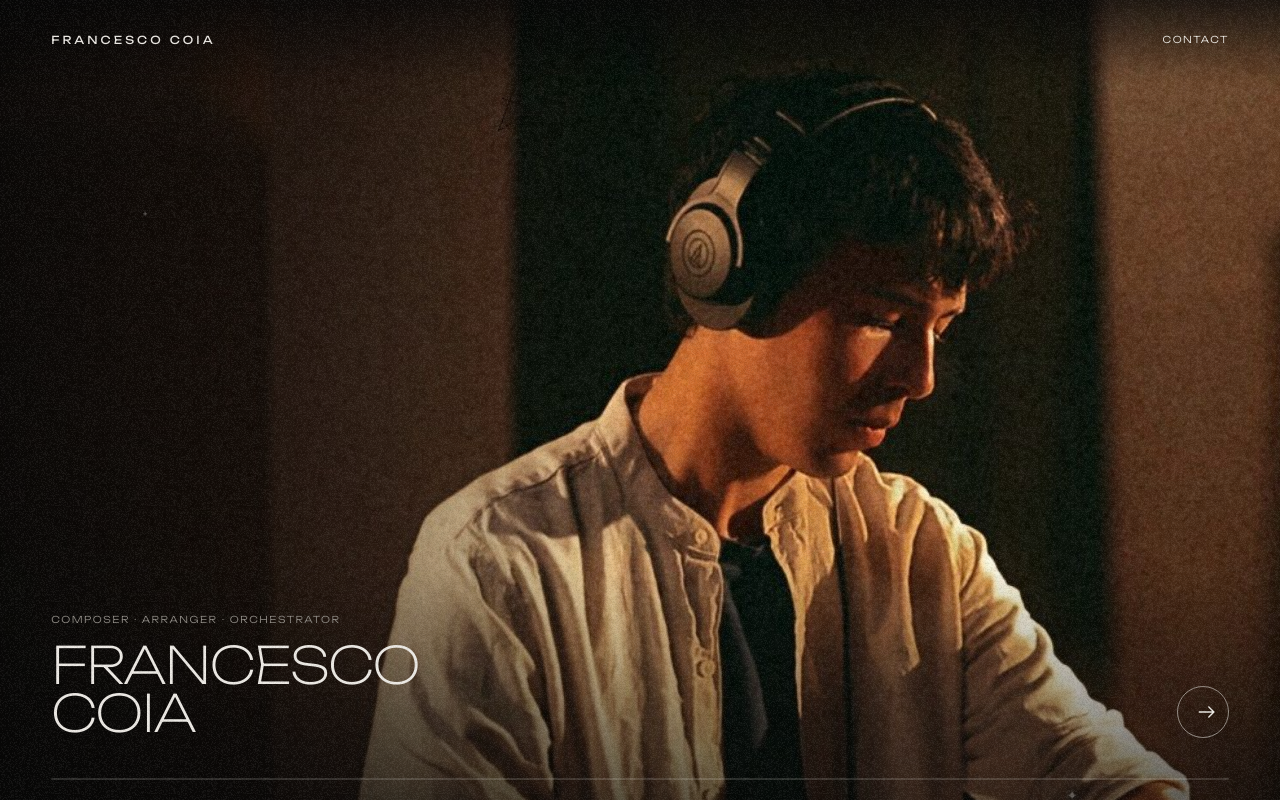
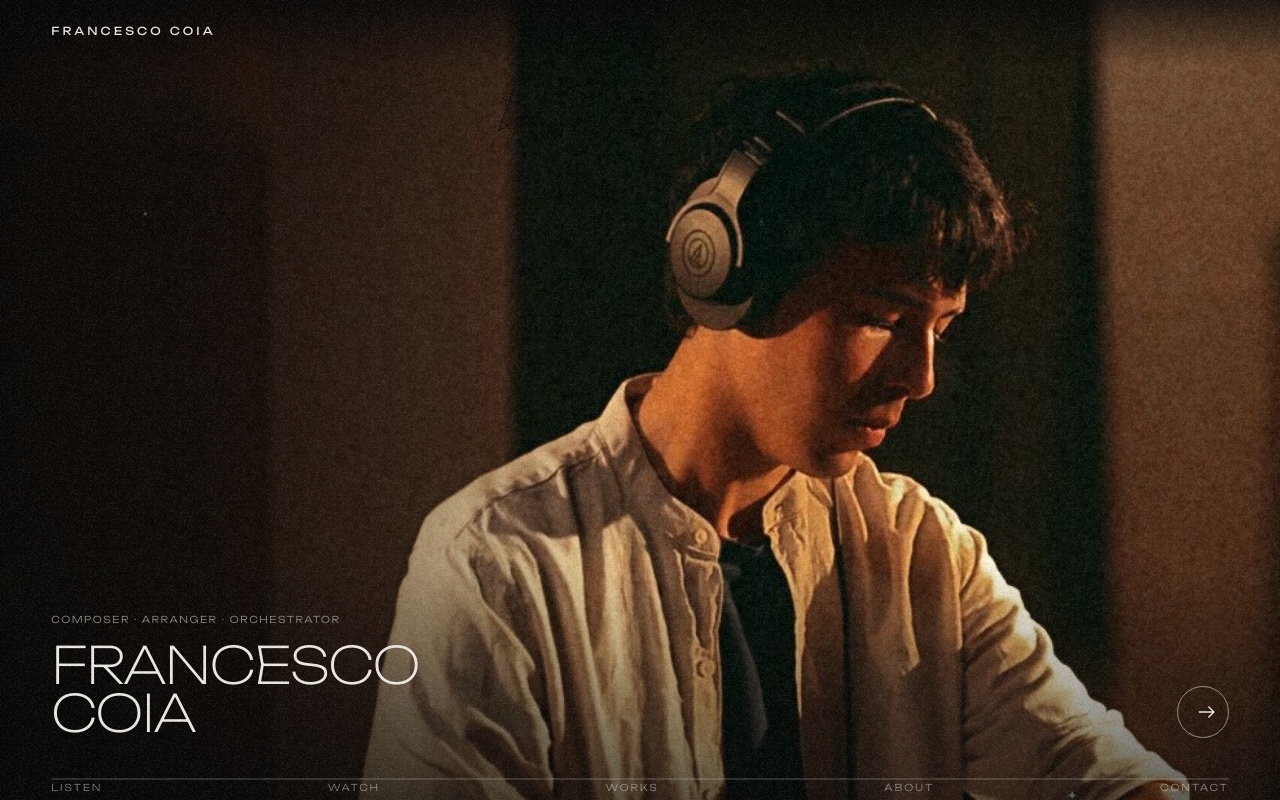
Before and after one commit to francescocoia365-sys/francescocoiamusic, a plain HTML site: page ig/index.html in a window 1280 px wide. Drawn offline with Linux system fonts and the light colour scheme.

Commit message:
Add a quiet section index under the progress line
Co-Authored-By: Claude Fable 5.2 <noreply@anthropic.com>
Claude-Session: https://claude.ai/code/session_016ejhHHtzx1tuJYn1oTBXUo

```diff
--- a/ig/index.html
+++ b/ig/index.html
@@ -68,6 +68,12 @@ body::after{content:"";position:fixed;inset:0;pointer-events:none;z-index:50;opa
 .np span{overflow:hidden;text-overflow:ellipsis;white-space:nowrap}
 .np svg{flex:none;width:9px;height:9px}
 
+/* the index: section names under the line */
+.secs{position:fixed;z-index:11;left:var(--padX);right:var(--padX);bottom:calc(max(8px,calc(env(safe-area-inset-bottom) - 2px)) - 5px);display:flex;justify-content:space-between;pointer-events:none}
+.secs button{pointer-events:auto;background:none;border:0;margin:0;padding:6px 0 5px;cursor:pointer;font:300 8.5px/9px var(--disp);letter-spacing:.2em;text-transform:uppercase;color:var(--ink);opacity:.42;transition:opacity .35s}
+.secs button:hover{opacity:.8}.secs button.on{opacity:1}
+@media (min-width:761px){.secs button{font-size:9.5px;opacity:.5}}
+.go{display:none!important}
 /* the one indicator: a white line that fills */
 .prog{position:fixed;z-index:10;left:var(--padX);right:var(--padX);bottom:max(8px,calc(env(safe-area-inset-bottom) - 2px));height:26px;cursor:pointer;touch-action:none}
 .prog::before,.prog i{content:"";position:absolute;left:0;right:0;top:12px;height:1.5px;border-radius:2px}
@@ -403,6 +409,7 @@ input:focus,textarea:focus{border-color:#4a4744}
 </main>
 
 <div class="prog" id="progbar" aria-hidden="true"><i id="prog"></i></div>
+<nav class="secs" id="secs" aria-label="Sections"><button type="button" data-s="listen">Listen</button><button type="button" data-s="watch">Watch</button><button type="button" data-s="works">Works</button><button type="button" data-s="about">About</button><button type="button" data-s="contact">Contact</button></nav>
 <div class="lb" id="lb" role="dialog" aria-modal="true" aria-label="Video"><button type="button" id="lb-x">Close</button><div class="fr" id="lb-fr"></div></div>
 <div class="cur" id="cur" aria-hidden="true">Drag</div>
 <audio id="au" preload="none"></audio>
@@ -458,8 +465,10 @@ document.getElementById('lb-x').addEventListener('click',closeLb);lb.addEventLis
 // ---------- the track ----------
 const track=document.getElementById('track'),doors=[...track.querySelectorAll('.door')],prog=document.getElementById('prog');
 const maxX=()=>Math.max(1,track.scrollWidth-track.clientWidth);
+const secBtns=[...document.querySelectorAll('#secs button')];
 let target=0,anim=0,queued=false;
 function paint(){queued=false;const x=track.scrollLeft,W=innerWidth,mid=W/2,pm=pageQ.matches,reach=pm?W*.8:W*.6;prog.style.transform=`scaleX(${Math.max(0,Math.min(1,x/maxX()))})`;
+  {let cur=null;const mx=maxX();for(const b of secBtns){const el=document.getElementById(b.dataset.s);if(Math.min(mx,el.offsetLeft)-W*.45<=x)cur=b}for(const b of secBtns)b.classList.toggle('on',b===cur)}
   for(const c of cards){const r=c.getBoundingClientRect();if(r.right<-300||r.left>W+300)continue;const f=Math.max(0,1-Math.abs(r.left+r.width/2-mid)/reach);c.style.setProperty('--f',(pm?f*f:Math.min(1,f*2.4)).toFixed(3))}}
 const kick=()=>{if(!queued){queued=true;requestAnimationFrame(paint)}};
 track.addEventListener('scroll',kick,{passive:true});
@@ -482,6 +491,7 @@ kick();
 const nudge=document.getElementById('nudge');track.addEventListener('scroll',()=>{if(track.scrollLeft>40)nudge.classList.add('gone')},{passive:true});
 function goTo(x){if(pageQ.matches)track.scrollTo({left:x,behavior:still.matches?'instant':'smooth'});else{if(!anim)target=track.scrollLeft;glide(x)}}
 document.getElementById('go-contact').addEventListener('click',e=>{e.preventDefault();goTo(maxX())});
+for(const b of secBtns)b.addEventListener('click',()=>{stopGlide();goTo(Math.min(maxX(),document.getElementById(b.dataset.s).offsetLeft));tk('Index',{section:b.dataset.s})});
 const pb=document.getElementById('progbar');let pdrag=false;const seek=e=>{const r=pb.getBoundingClientRect();const x=Math.max(0,Math.min(1,(e.clientX-r.left)/r.width))*maxX();if(pageQ.matches)track.scrollTo({left:x,behavior:'instant'});else{stopGlide();track.scrollLeft=x;target=x}};
 pb.addEventListener('pointerdown',e=>{pdrag=true;pb.setPointerCapture(e.pointerId);if(pageQ.matches)track.style.scrollSnapType='none';seek(e)});pb.addEventListener('pointermove',e=>{if(pdrag)seek(e)});const pend=()=>{if(!pdrag)return;pdrag=false;track.style.scrollSnapType=''};pb.addEventListener('pointerup',pend);pb.addEventListener('pointercancel',pend);
 
```
Also changed, not shown: index.html (+10 -0 lines).
